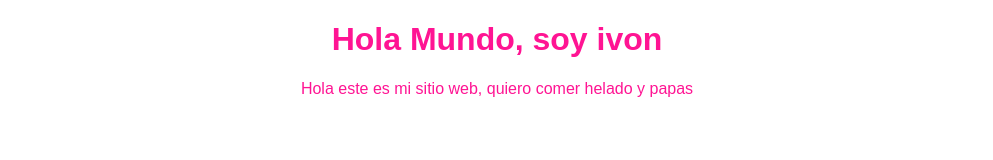
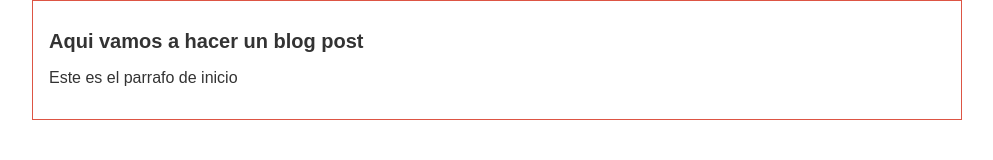
Before and after one commit to IvonGomez/proyectoDemo, a plain HTML site: page index.html in a window 1280 px wide. Shown: the whole page, without its empty margins (143-1136 px from the left). Drawn offline with Linux system fonts and the light colour scheme.

Commit message:
estilos css

```diff
--- a/css/estilos.css
+++ b/css/estilos.css
@@ -1,6 +1,21 @@
 body
 {
-    color:deeppink;
+    color:#333;
     text-align: center;
     font-family: "Arial";
+    font-size: 16px;
+    margin: 0%;
+    padding: 0%;
 }
+#container
+{
+    width: 70%;
+    padding: 1em;
+    text-align: left;
+    border: 1px solid #d54;
+    margin: 0 auto;
+}
+#container h1
+{
+    font-size: 20px;
+}
--- a/index.html
+++ b/index.html
@@ -8,7 +8,11 @@
     <link rel="stylesheet" href="css/estilos.css"/>
 </head>
 <body>
-    <h1>Hola Mundo, soy ivon</h1>
-    <p>Hola este es mi sitio web, quiero comer helado y papas</p>
+    <div id="container"=>
+        <div id="post">
+            <h1>Aqui vamos a hacer un blog post</h1>
+            <p>Este es el parrafo de inicio</p>
+        </div>
+    </div>
 </body>
 </html>
```
